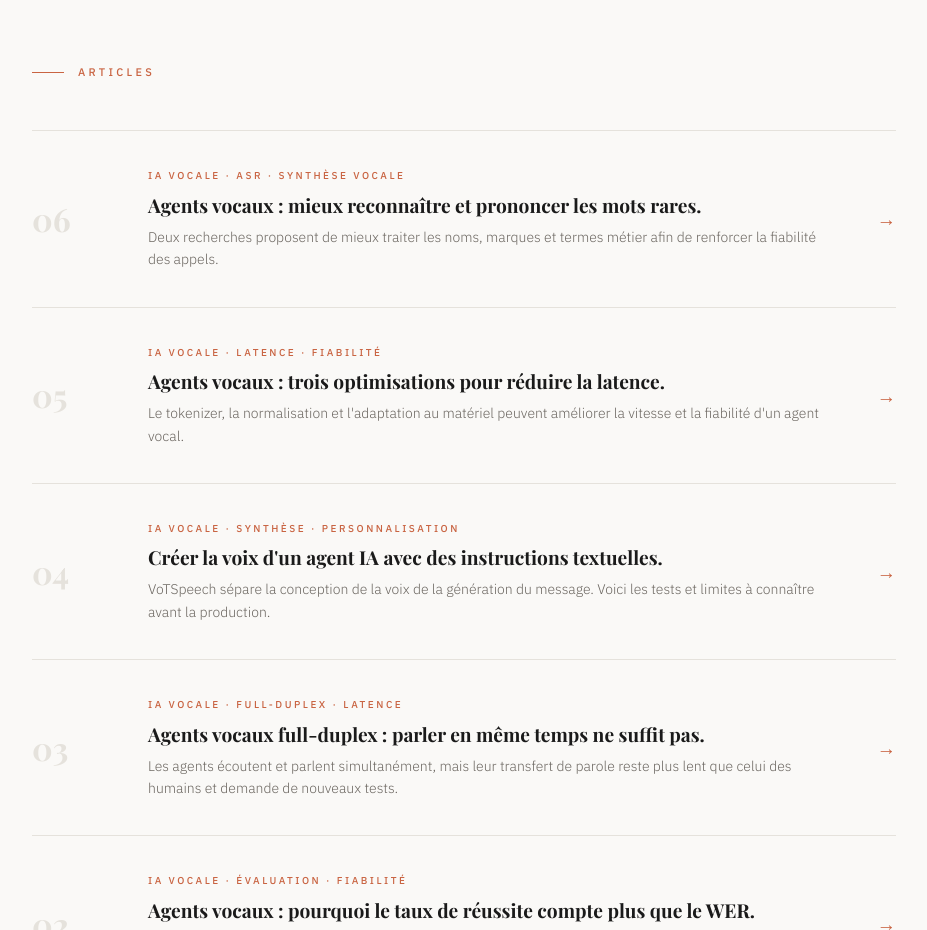
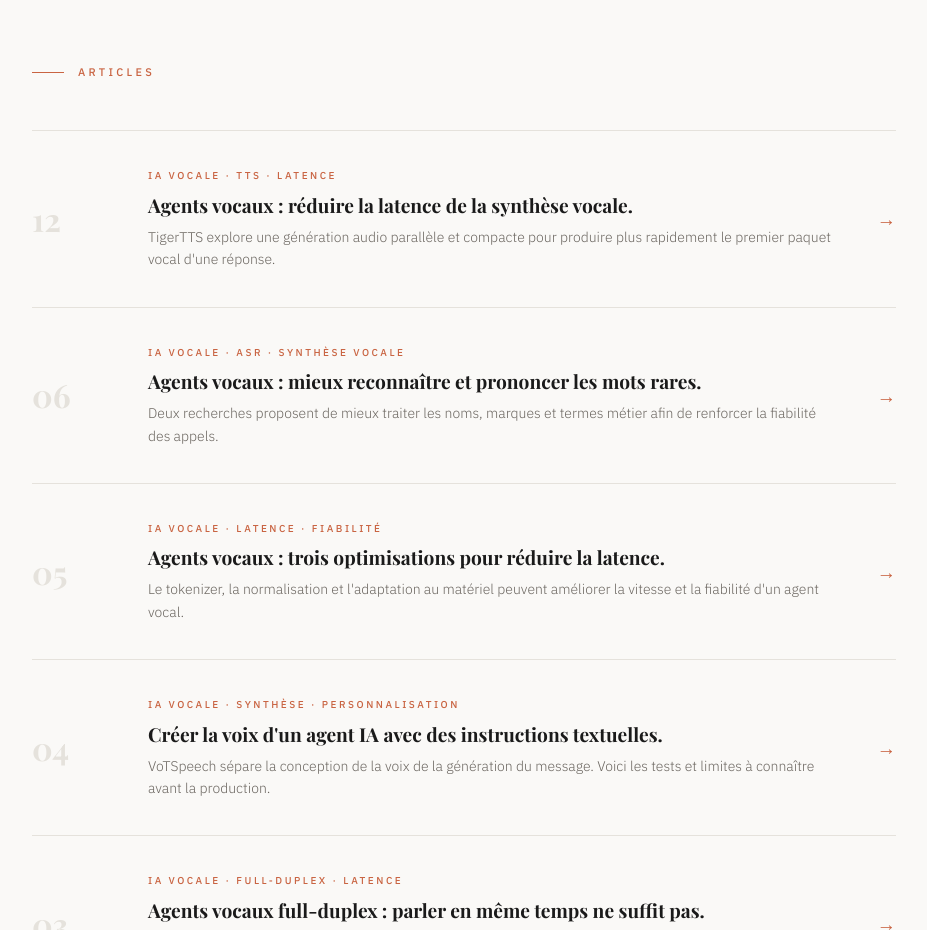
Before and after one commit to Phineas17/Article-blog, a plain HTML site: page index.html in a window 1280 px wide. Shown: the part 2740-3670 px from the top of the page, without its empty margins (176-1103 px from the left). Drawn offline with nearby package versions, Linux system fonts and the light colour scheme; a web font is replaced by a local one.

Commit message:
Ajouter TigerTTS à la page des articles

```diff
--- a/index.html
+++ b/index.html
@@ -709,6 +709,19 @@
     <div class="section-label">Articles</div>
     <div class="articles-list">
 
+      <a href="articles/agents-vocaux-tts-latence-tigertts.html" class="article-item">
+        <span class="article-num">12</span>
+        <div class="article-meta">
+          <div class="article-cat">IA vocale · TTS · Latence</div>
+          <div class="article-title">Agents vocaux : réduire la latence de la synthèse vocale.</div>
+          <div class="article-excerpt">
+            TigerTTS explore une génération audio parallèle et compacte pour produire plus rapidement
+            le premier paquet vocal d'une réponse.
+          </div>
+        </div>
+        <span class="article-arrow">→</span>
+      </a>
+
       <a href="articles/fiabilite-mots-rares-agents-vocaux.html" class="article-item">
         <span class="article-num">06</span>
         <div class="article-meta">
```
